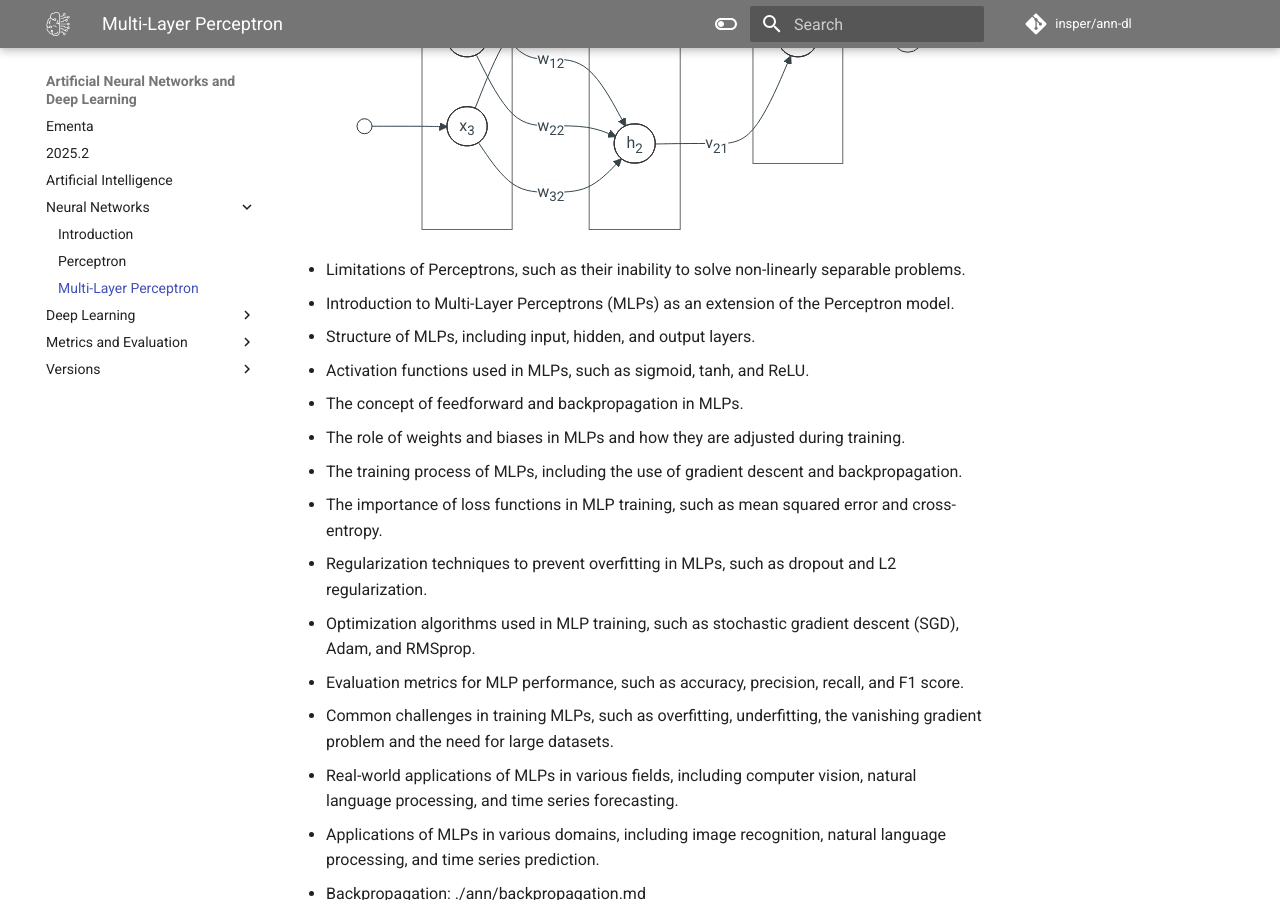
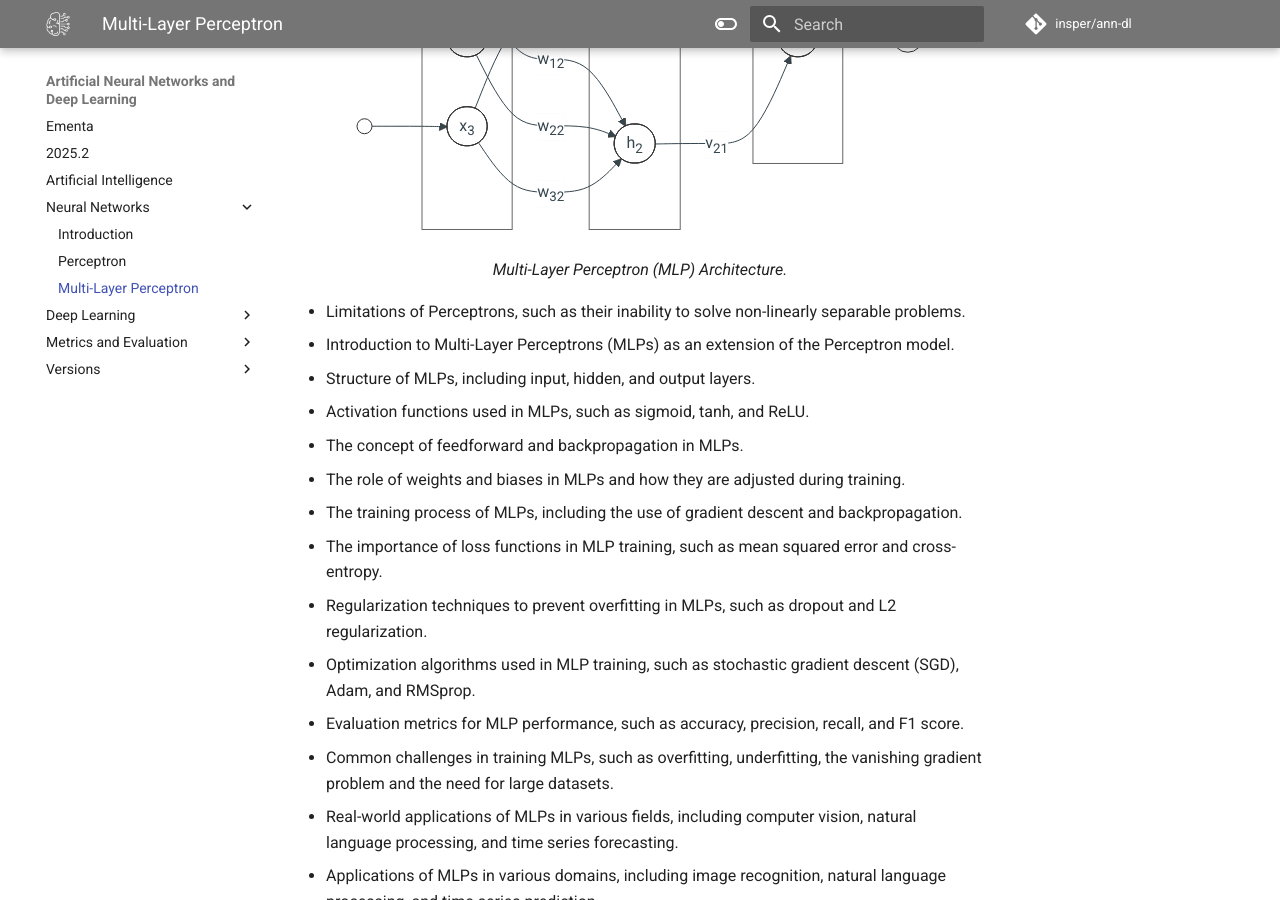
Before and after one commit to Insper/ann-dl, an MkDocs documentation site: the page built from docs/ann/mlp.md, in a window 1280 px wide and 900 px high, scrolled down 393 px. Built offline with MkDocs 1.6.1 and Material for MkDocs 9.7.7, drawn with Linux system fonts in a browser that asks for light colours; comment, search, counter and statistics services are not loaded.

Commit message:
initial for mlp

````diff
--- a/docs/ann/mlp.md
+++ b/docs/ann/mlp.md
@@ -1,3 +1,4 @@
+
 
 <center>
 ``` mermaid
@@ -31,6 +32,7 @@
     style hidden fill:#fff,stroke:#666,stroke-width:1px
     style output fill:#fff,stroke:#666,stroke-width:1px
 ```
+<i>Multi-Layer Perceptron (MLP) Architecture.</i>
 </center>
 
 - Limitations of Perceptrons, such as their inability to solve non-linearly separable problems.
@@ -53,3 +55,5 @@
 - Regularization: ./ann/regularization.md
 - Optimization: ./ann/optimization.md
 - Comparison of MLPs with other neural network architectures, such as convolutional neural networks (CNNs) and recurrent neural networks (RNNs).
+
+<iframe width="100%" height="470" src="https://www.youtube.com/embed/aircAruvnKk" allowfullscreen></iframe>
````
